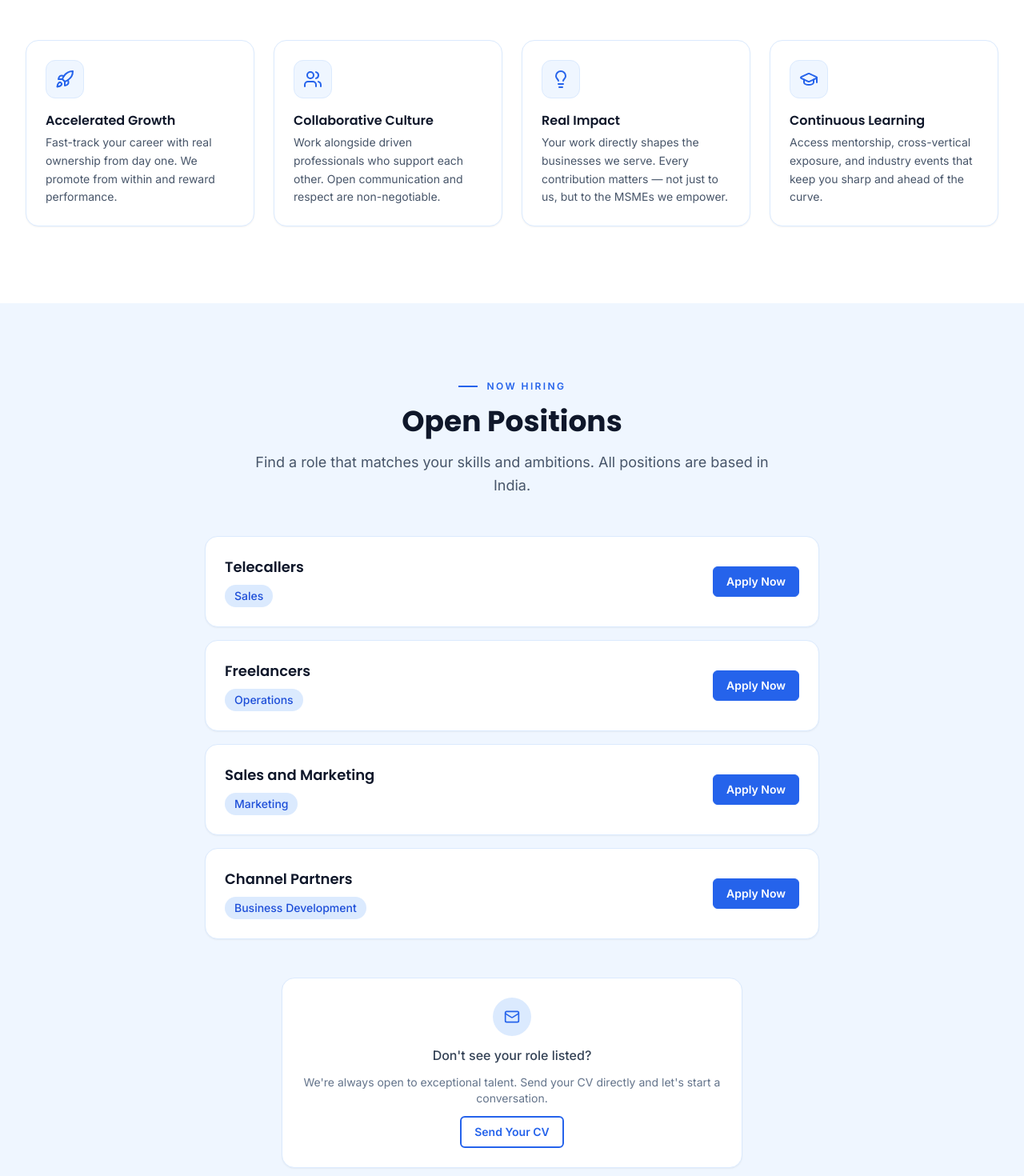
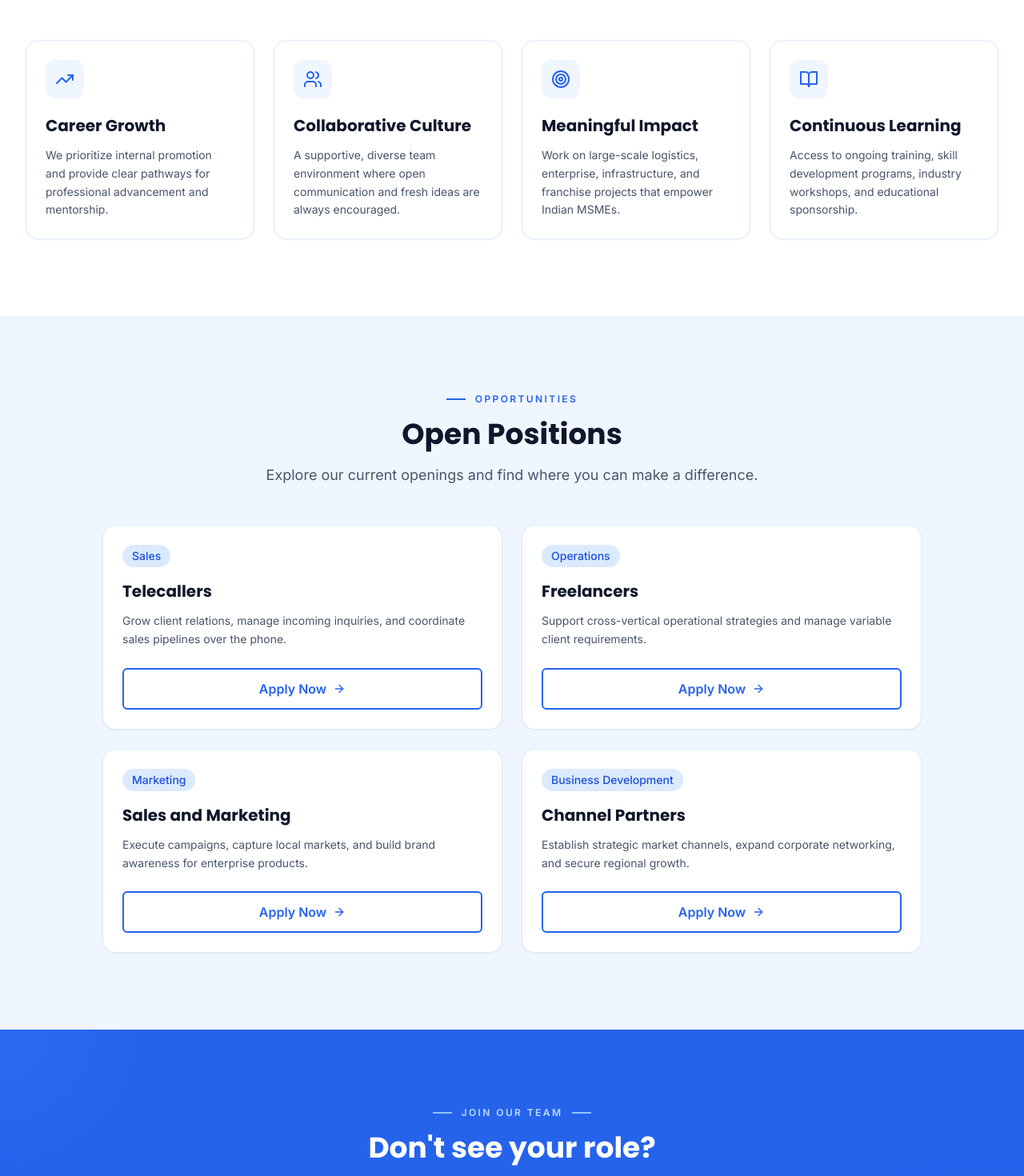
Before and after one commit to Abhishek6122008/indus-website, a Next.js app: page /careers in a window 1280 px wide. Shown: the part 660-2130 px from the top of the page at 80% size. Built offline with nearby package versions, Linux system fonts and the light colour scheme.

Commit message:
refactor: eliminate layout duplication and streamline open positions in careers section

```diff
--- a/src/app/careers/page.jsx
+++ b/src/app/careers/page.jsx
@@ -1,62 +1,13 @@
 import { PageHero } from '@/components/ui/PageHero'
-import { Card } from '@/components/ui/Card'
-import { Badge } from '@/components/ui/Badge'
-import { Button } from '@/components/ui/Button'
-import { SectionHeading } from '@/components/ui/SectionHeading'
-import { Rocket, Users, Lightbulb, GraduationCap, MapPin, Mail } from 'lucide-react'
+import { WhyWorkWithUs } from '@/components/sections/careers/WhyWorkWithUs'
+import { OpenPositions } from '@/components/sections/careers/OpenPositions'
+import { CareersCTA } from '@/components/sections/careers/CareersCTA'
 
 export const metadata = {
   title: 'Careers | The Indus Group of Co.',
   description:
     'Join The Indus Group of Co. — explore open positions and build your career with a team that values growth, culture, and impact.',
 }
-
-const benefits = [
-  {
-    icon: Rocket,
-    title: 'Accelerated Growth',
-    description:
-      'Fast-track your career with real ownership from day one. We promote from within and reward performance.',
-  },
-  {
-    icon: Users,
-    title: 'Collaborative Culture',
-    description:
-      'Work alongside driven professionals who support each other. Open communication and respect are non-negotiable.',
-  },
-  {
-    icon: Lightbulb,
-    title: 'Real Impact',
-    description:
-      'Your work directly shapes the businesses we serve. Every contribution matters — not just to us, but to the MSMEs we empower.',
-  },
-  {
-    icon: GraduationCap,
-    title: 'Continuous Learning',
-    description:
-      'Access mentorship, cross-vertical exposure, and industry events that keep you sharp and ahead of the curve.',
-  },
-]
-
-const openPositions = [
-  {
-    title: 'Telecallers',
-    department: 'Sales'
-  },
-  {
-    title: 'Freelancers',
-    department: 'Operations'
-  },
-  {
-    title: 'Sales and Marketing',
-    department: 'Marketing'
-  },
-  {
-    title: 'Channel Partners',
-    department: 'Business Development',
-  }
-
-]
 
 export default function CareersPage() {
   return (
@@ -68,92 +19,14 @@ export default function CareersPage() {
         breadcrumbs={[{ label: 'Careers' }]}
       />
 
-      {/* Why Work With Us */}
-      <section className="section-padding bg-white">
-        <div className="max-w-7xl mx-auto px-4 sm:px-6 lg:px-8">
-          <SectionHeading
-            label="Why Indus"
-            title="Why Work With Us"
-            subtitle="We believe the best work happens when people feel valued, challenged, and part of something bigger."
-          />
-          <div className="grid grid-cols-1 sm:grid-cols-2 lg:grid-cols-4 gap-6">
-            {benefits.map((benefit) => {
-              const Icon = benefit.icon
-              return (
-                <Card key={benefit.title} hover className="flex flex-col gap-4">
-                  <div className="w-12 h-12 rounded-xl bg-blue-50 border border-blue-100 flex items-center justify-center shrink-0">
-                    <Icon className="w-6 h-6 text-blue-600" />
-                  </div>
-                  <div>
-                    <h3 className="font-semibold text-slate-900 font-heading mb-1">
-                      {benefit.title}
-                    </h3>
-                    <p className="text-sm text-slate-600 leading-relaxed">{benefit.description}</p>
-                  </div>
-                </Card>
-              )
-            })}
-          </div>
-        </div>
-      </section>
+      {/* Why Work With Us Section */}
+      <WhyWorkWithUs />
 
-      {/* Open Positions */}
-      <section className="section-padding bg-blue-50">
-        <div className="max-w-7xl mx-auto px-4 sm:px-6 lg:px-8">
-          <SectionHeading
-            label="Now Hiring"
-            title="Open Positions"
-            subtitle="Find a role that matches your skills and ambitions. All positions are based in India."
-          />
-          <div className="flex flex-col gap-4 max-w-3xl mx-auto">
-            {openPositions.map((position) => (
-              <Card key={position.title} hover className="flex flex-col sm:flex-row sm:items-center sm:justify-between gap-4">
-                <div className="flex flex-col gap-2">
-                  <h3 className="font-semibold text-slate-900 font-heading text-lg">
-                    {position.title}
-                  </h3>
-                  <div className="flex flex-wrap items-center gap-2">
-                    <Badge variant="blue">{position.department}</Badge>
-                    {position.type && <Badge variant="default">{position.type}</Badge>}
-                  </div>
-                </div>
-                <Button
-                  href={`mailto:info@theindusgroup.com?subject=Application — ${encodeURIComponent(position.title)}`}
-                  variant="primary"
-                  size="sm"
-                  external
-                  className="shrink-0"
-                >
-                  Apply Now
-                </Button>
-              </Card>
-            ))}
-          </div>
+      {/* Open Positions Listings Section */}
+      <OpenPositions />
 
-          {/* Closing CTA */}
-          <div className="mt-12 text-center">
-            <Card className="inline-block max-w-xl w-full">
-              <div className="flex flex-col items-center gap-3">
-                <div className="w-12 h-12 rounded-full bg-blue-100 flex items-center justify-center">
-                  <Mail className="w-5 h-5 text-blue-600" />
-                </div>
-                <p className="text-slate-700 font-medium">Don&apos;t see your role listed?</p>
-                <p className="text-slate-500 text-sm">
-                  We&apos;re always open to exceptional talent. Send your CV directly and let&apos;s start a conversation.
-                </p>
-                <Button
-                  href="mailto:info@theindusgroup.com?subject=Open Application — CV Submission"
-                  variant="outline"
-                  size="sm"
-                  external
-                >
-                  Send Your CV
-                </Button>
-              </div>
-            </Card>
-          </div>
-        </div>
-      </section>
+      {/* Closing Call to Action Section */}
+      <CareersCTA />
     </>
   )
 }
--- a/src/components/sections/careers/OpenPositions/index.jsx
+++ b/src/components/sections/careers/OpenPositions/index.jsx
@@ -2,30 +2,29 @@ import { SectionHeading } from '@/components/ui/SectionHeading'
 import { Card } from '@/components/ui/Card'
 import { Badge } from '@/components/ui/Badge'
 import { Button } from '@/components/ui/Button'
-import { MapPin, Clock, ArrowRight } from 'lucide-react'
+import { ArrowRight } from 'lucide-react'
 
 const jobs = [
   {
-    title: 'Logistics Operations Manager',
-    department: 'Operations & Logistics',
-    location: 'New Delhi, Delhi',
-    type: 'Full-time',
-    description: 'Lead supply chain coordination, dispatch oversight, and logistics resource optimization.',
+    title: 'Telecallers',
+    department: 'Sales',
+    description: 'Grow client relations, manage incoming inquiries, and coordinate sales pipelines over the phone.',
   },
   {
-    title: 'Enterprise Sales Executive',
-    department: 'Business Development',
-    location: 'Mumbai, Maharashtra',
-    type: 'Full-time',
-    description: 'Grow client base, secure partnerships, and expand market share for business solutions.',
+    title: 'Freelancers',
+    department: 'Operations',
+    description: 'Support cross-vertical operational strategies and manage variable client requirements.',
   },
   {
-    title: 'Frontend Developer (Next.js)',
-    department: 'Technology',
-    location: 'Remote',
-    type: 'Full-time',
-    description: 'Build responsive, pixel-perfect user interfaces and manage client-facing web application development.',
+    title: 'Sales and Marketing',
+    department: 'Marketing',
+    description: 'Execute campaigns, capture local markets, and build brand awareness for enterprise products.',
   },
+  {
+    title: 'Channel Partners',
+    department: 'Business Development',
+    description: 'Establish strategic market channels, expand corporate networking, and secure regional growth.',
+  }
 ]
 
 export function OpenPositions() {
@@ -37,16 +36,12 @@ export function OpenPositions() {
           title="Open Positions"
           subtitle="Explore our current openings and find where you can make a difference."
         />
-        <div className="grid grid-cols-1 lg:grid-cols-3 gap-6">
+        <div className="grid grid-cols-1 md:grid-cols-2 lg:grid-cols-2 gap-6 max-w-5xl mx-auto">
           {jobs.map((job) => (
-            <Card key={job.title} hover className="flex flex-col h-full bg-white justify-between">
+            <Card key={job.title} hover className="flex flex-col h-full bg-white justify-between p-6">
               <div>
-                <div className="flex justify-between items-start mb-4 gap-2">
+                <div className="flex justify-between items-start mb-4">
                   <Badge variant="blue">{job.department}</Badge>
-                  <span className="text-xs font-semibold text-slate-500 uppercase tracking-wider flex items-center gap-1">
-                    <Clock className="w-3.5 h-3.5" />
-                    {job.type}
-                  </span>
                 </div>
                 <h3 className="text-xl font-bold font-heading text-slate-900 mb-3">
                   {job.title}
@@ -56,16 +51,10 @@ export function OpenPositions() {
                 </p>
               </div>
               <div>
-                <div className="flex items-center gap-4 text-slate-500 text-sm mb-6 border-t border-slate-100 pt-4">
-                  <span className="flex items-center gap-1.5">
-                    <MapPin className="w-4 h-4 text-blue-600" />
-                    {job.location}
-                  </span>
-                </div>
                 <Button
-                  href={`mailto:info@theindusgroup.com?subject=Application for ${job.title}`}
+                  href={`mailto:info@theindusgroup.com?subject=Application for ${encodeURIComponent(job.title)}`}
                   variant="outline"
-                  className="w-full text-center group"
+                  className="w-full text-center group flex items-center justify-center gap-2"
                 >
                   Apply Now
                   <ArrowRight className="w-4 h-4 transition-transform group-hover:translate-x-1" />
```
